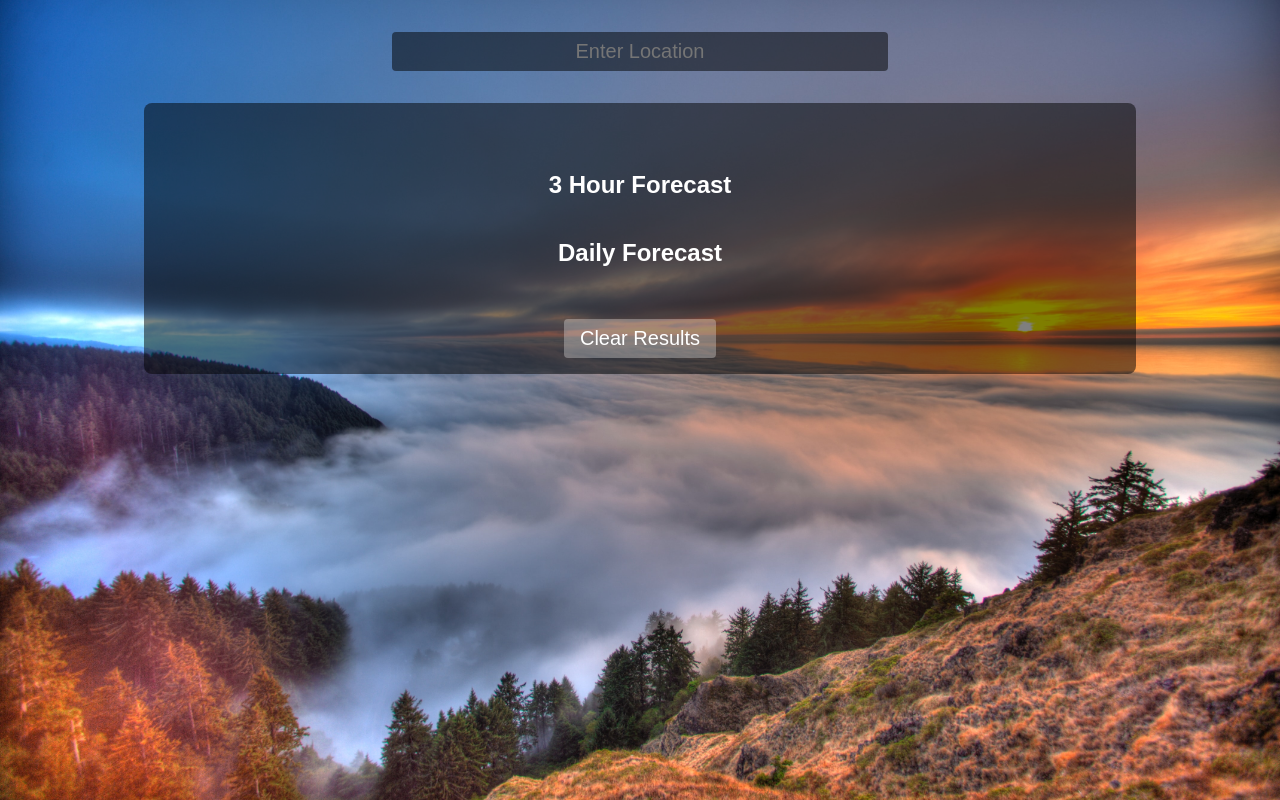
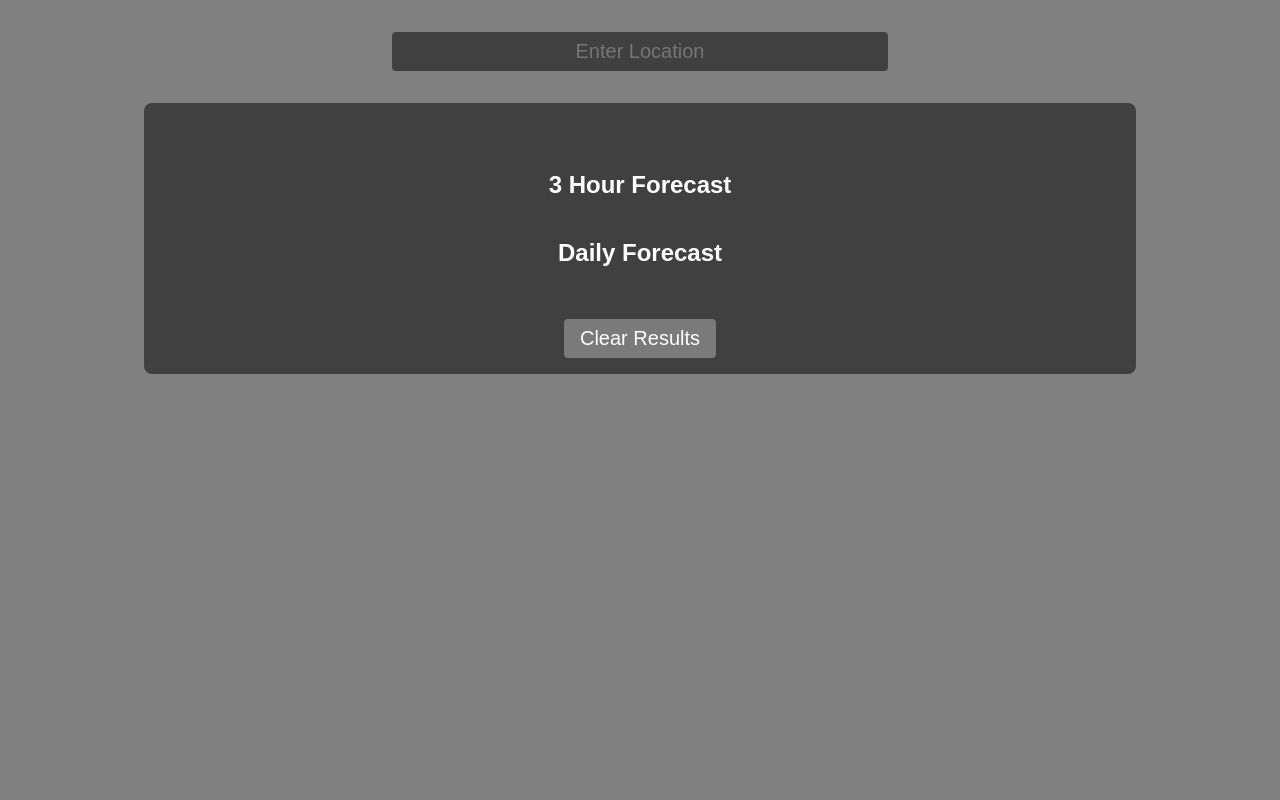
Before and after one commit to danblock97/weather-app-react-main, a React (Create React App) app: page / in a window 1280 px wide. Built offline with nearby package versions, Linux system fonts and the light colour scheme.

Commit message:
background change

```diff
--- a/src/index.css
+++ b/src/index.css
@@ -6,7 +6,7 @@
 /* Set background image */
 .app:before {
   content: '';
-  background: url('./assets/sunset.jpg') no-repeat center center/cover;
+  background-color: rgb(128, 128, 128);
   position: absolute;
   width: 100%;
   height: 100%;
```
